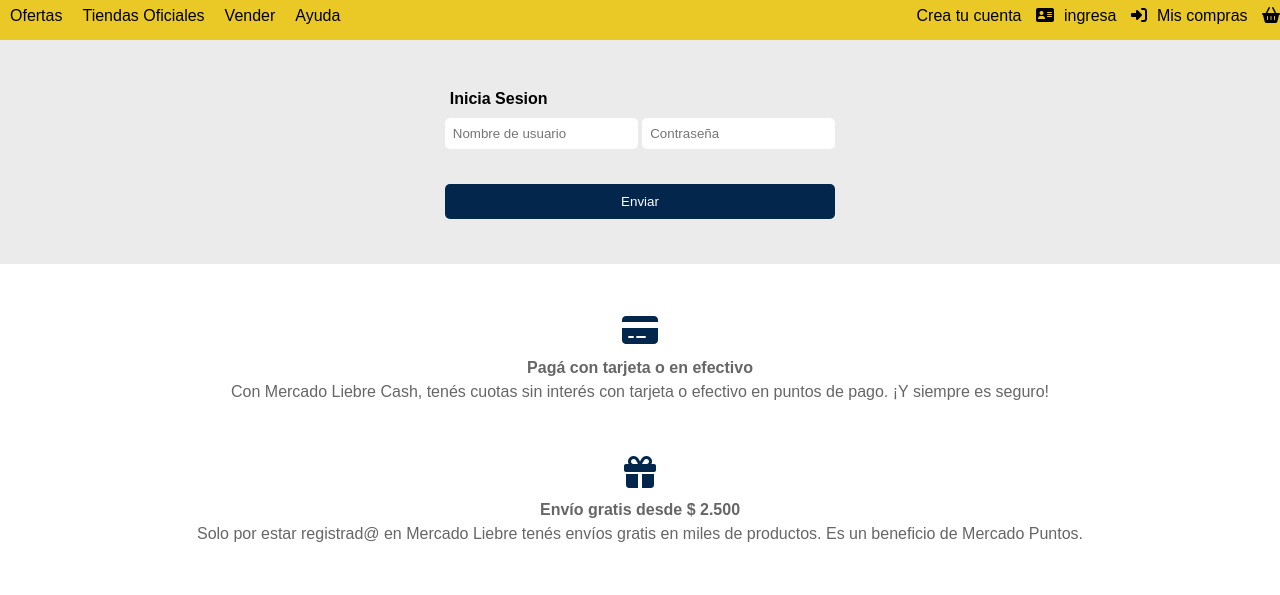
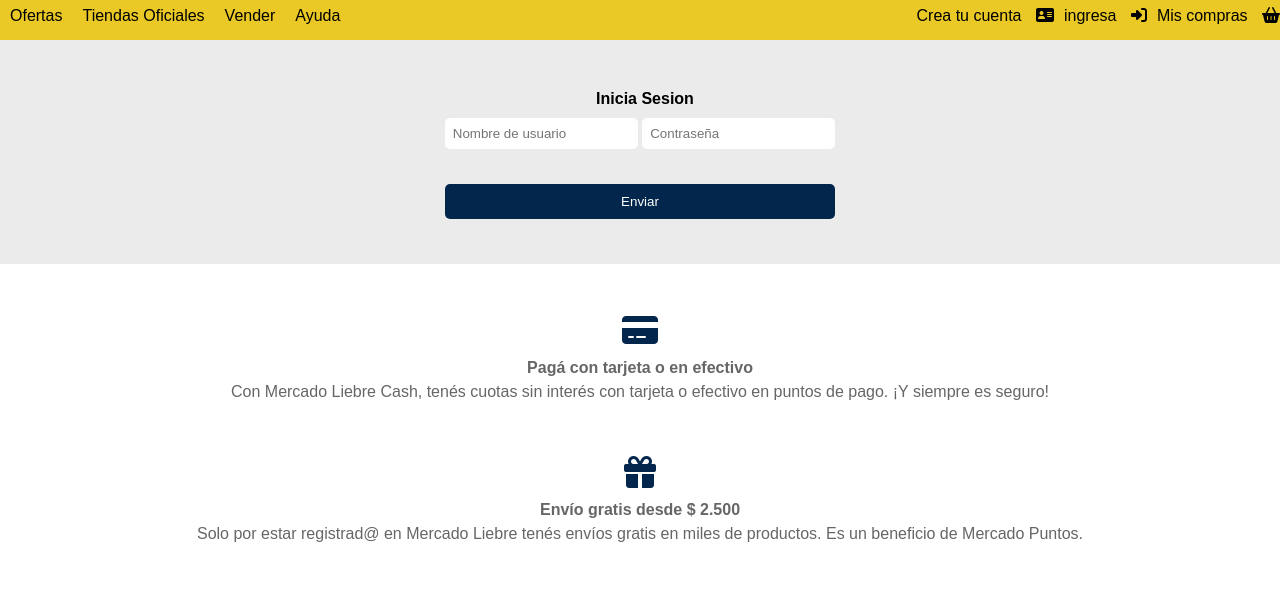
Before and after one commit to samigaray/MercadoLiebre-simon, a website: page views/login.html in a window 1280 px wide. Shown: the part 195-790 px from the top of the page. Drawn offline with Linux system fonts and the light colour scheme; files whose address does not match are found by name.

Commit message:
no termino mas  parte 5

```diff
--- a/public/css/styles.css
+++ b/public/css/styles.css
@@ -190,7 +190,9 @@
    width: 100%;
    margin-bottom: 20px;
 }
-
+.dato-sesion legend{
+   text-align: center;
+}
 footer{
    background-color: white;
    padding: 40px 20px 10px;
```
